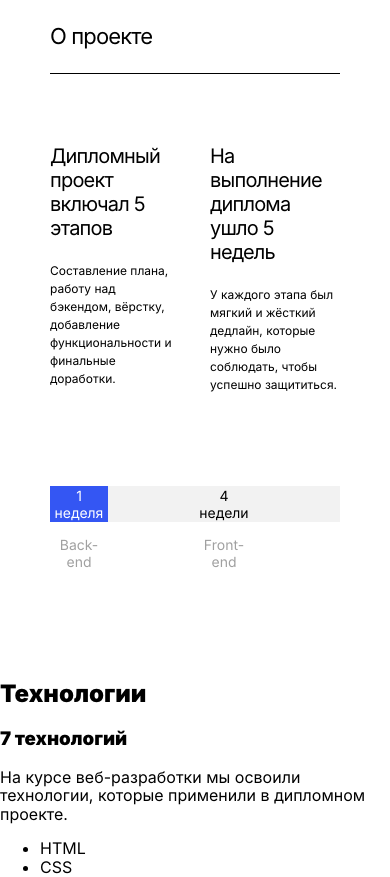
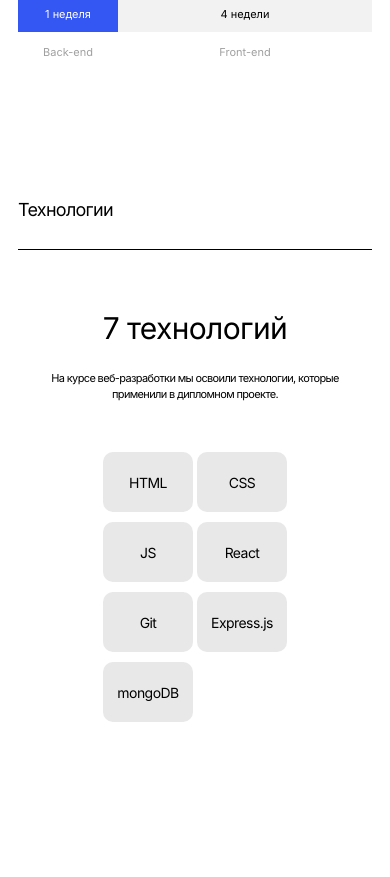
Before and after one commit to Methanoy/movies-explorer-frontend, a React (Create React App) app: page / in a window 390 px wide. Shown: the part 1120-1997 px from the top of the page. After the commit the page ends 1912 px from the top, so only its background shows below. Built offline with nearby package versions, Linux system fonts and the light colour scheme.

Commit message:
feat: add css to techs block and change media queries

```diff
--- a/src/components/AboutProject/AboutProject.css
+++ b/src/components/AboutProject/AboutProject.css
@@ -72,7 +72,7 @@
     margin-top: 14px;
 }
 
-@media screen and (max-width: 768px) {
+@media screen and (min-width: 768px) and (max-width: 1279px) {
     .about-project {
         padding: 90px 50px;
     }
@@ -89,7 +89,7 @@
     }
 }
 
-@media screen and (max-width: 320px) {
+@media screen and (max-width: 767px) {
     .about-project {
         padding: 70px 18px 70px;
     }
--- a/src/components/Promo/Promo.css
+++ b/src/components/Promo/Promo.css
@@ -61,7 +61,7 @@
     height: 304px;
 }
 
-@media screen and (max-width: 768px) {
+@media screen and (min-width: 768px) and (max-width: 1279px) {
     .promo {
         flex-direction: column-reverse;
         align-items: center;
@@ -91,9 +91,10 @@
     }
 }
 
-@media screen and (max-width: 320px) {
+@media screen and (max-width: 767px) {
     .promo {
         flex-direction: column-reverse;
+        align-items: center;
         padding: 70px 55px 66px 55px;
     }
 
@@ -103,8 +104,12 @@
     }
 
     .promo__text-container {
+        display: flex;
+        flex-direction: column;
+        align-items: center;
         margin-top: 44px;
         min-width: 300px;
+        text-align: center;
     }
 
     .promo__title {
--- a/src/components/Techs/Techs.css
+++ b/src/components/Techs/Techs.css
@@ -0,0 +1,114 @@
+.techs {
+    padding: 100px 70px;
+}
+
+.techs__title {
+    font-weight: 400;
+    font-size: 22px;
+    line-height: 27px;
+    letter-spacing: -0.04em;
+    padding-bottom: 23px;
+    margin: 0;
+    border-bottom: 1px solid #000;
+}
+
+.techs__text-container {
+    display: flex;
+    flex-direction: column;
+    align-items: center;
+    letter-spacing: -0.04em;
+}
+
+.techs__subtitle {
+    margin: 90px 0 0;
+    font-weight: 400;
+    font-size: 50px;
+    line-height: 58px;
+}
+
+.techs__text {
+    max-width: 460px;
+    margin: 26px 0 100px;
+    font-size: 14px;
+    line-height: 20px;
+    text-align: center;
+}
+
+.techs__list {
+    margin: 0;
+    padding: 0;
+    display: flex;
+    justify-content: center;
+    gap: 10px;
+    list-style: none;
+}
+
+.techs__list-item {
+    display: flex;
+    justify-content: center;
+    align-items: center;
+    width: 90px;
+    height: 60px;
+    background-color: #E8E8E8;
+    font-weight: 400;
+    font-size: 14px;
+    line-height: 17px;
+    letter-spacing: -0.04em;
+    border-radius: 10px;
+}
+
+@media screen and (min-width: 768px) and (max-width: 1279px) {
+    .techs {
+        padding: 90px 50px;
+    }
+
+    .techs__subtitle {
+        margin: 80px 0 0;
+    }
+
+    .techs__text {
+        max-width: 465px;
+        margin: 22px 0 83px;
+        font-size: 12px;
+        line-height: 18px;
+    }
+
+    .techs__list-item {
+        width: 84px;
+        height: 57px;
+        font-size: 12px;
+        line-height: 15px;
+    }
+}
+
+@media screen and (max-width: 767px) {
+    .techs {
+        padding: 70px 18px;
+    }
+
+    .techs__title {
+        font-size: 18px;
+        line-height: 22px;
+        padding-bottom: 28px;
+        margin: 0;
+    }
+
+    .techs__subtitle {
+        margin: 60px 0 0;
+        font-size: 30px;
+        line-height: 36px;
+    }
+
+    .techs__text {
+        max-width: 292px;
+        margin: 24px 0 50px;
+        font-size: 11px;
+        line-height: 16px;
+    }
+
+    .techs__list {
+        display: grid;
+        justify-items: center;
+        grid-template-columns: 84px 84px;
+    }
+}
--- a/src/components/Techs/Techs.js
+++ b/src/components/Techs/Techs.js
@@ -5,16 +5,18 @@ function Techs() {
     return (
     <article className="techs">
         <h2 className="techs__title">Технологии</h2>
-        <h3 className="techs__subtitle">7 технологий</h3>
-        <p className="techs__text">На курсе веб-разработки мы освоили технологии, которые применили в дипломном проекте.</p>
+        <div className="techs__text-container">
+            <h3 className="techs__subtitle">7 технологий</h3>
+            <p className="techs__text">На курсе веб-разработки мы освоили технологии, которые применили в дипломном проекте.</p>
+        </div>
         <ul className="techs__list">
-            <li>HTML</li>
-            <li>CSS</li>
-            <li>JS</li>
-            <li>React</li>
-            <li>Git</li>
-            <li>Express.js</li>
-            <li>mongoDB</li>
+            <li className="techs__list-item">HTML</li>
+            <li className="techs__list-item">CSS</li>
+            <li className="techs__list-item">JS</li>
+            <li className="techs__list-item">React</li>
+            <li className="techs__list-item">Git</li>
+            <li className="techs__list-item">Express.js</li>
+            <li className="techs__list-item">mongoDB</li>
         </ul>
     </article>
     );
```
